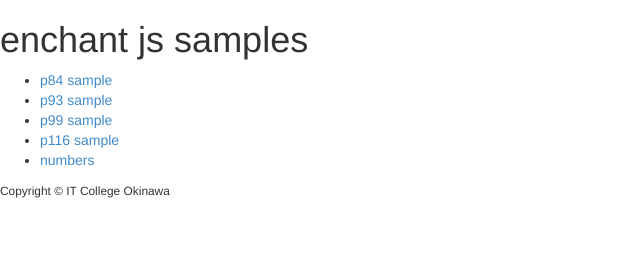
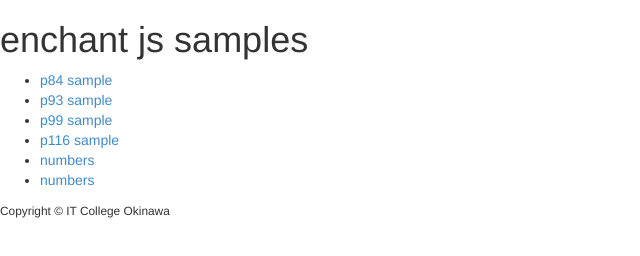
Before and after one commit to omas/enchant_samples, a plain HTML site: page index.html in a window 1280 px wide. Shown: the whole page, without its empty margins (0-640 px from the left). Drawn offline with nearby package versions, Linux system fonts and the light colour scheme.

Commit message:
add reading index.html

```diff
--- a/index.html
+++ b/index.html
@@ -26,6 +26,7 @@
 			<li><a href="./p99/index.html">p99 sample</a></li>
 			<li><a href="./p116/index.html">p116 sample</a></li>
 			<li><a href="./numbers/index.html">numbers</a></li>
+			<li><a href="./reading/index.html">numbers</a></li>
 		</ul>
 	</main>
 
```
